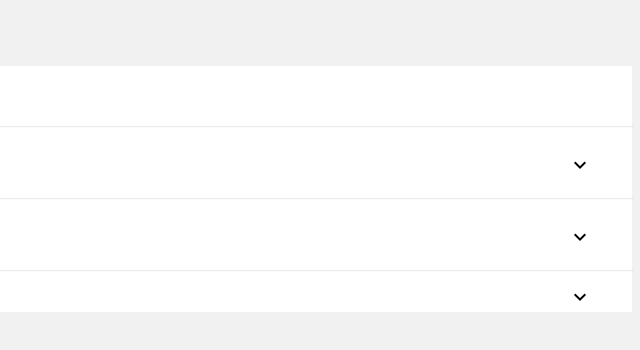
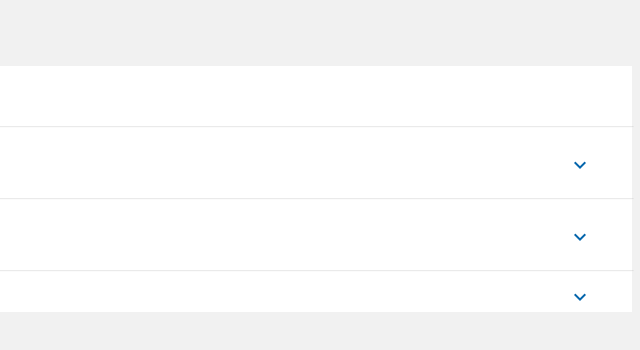
Before and after one commit to AliShadman95/Docebo-Accordion-Demo, a plain HTML site: page index.html in a window 1280 px wide. Shown: the full height of the page, 640-1280 px from the left. Drawn offline with Linux system fonts and the light colour scheme.

Commit message:
Added some styles to the arrows

```diff
--- a/sass/accordion.scss
+++ b/sass/accordion.scss
@@ -61,6 +61,8 @@ hr {
   float: right;
   margin-top: 2%;
   cursor: pointer;
+  color: #0465ac;
+  outline: none;
 }
 
 .panel-description {
```
Also changed, not shown: styles/accordion.css, 1 other file.
